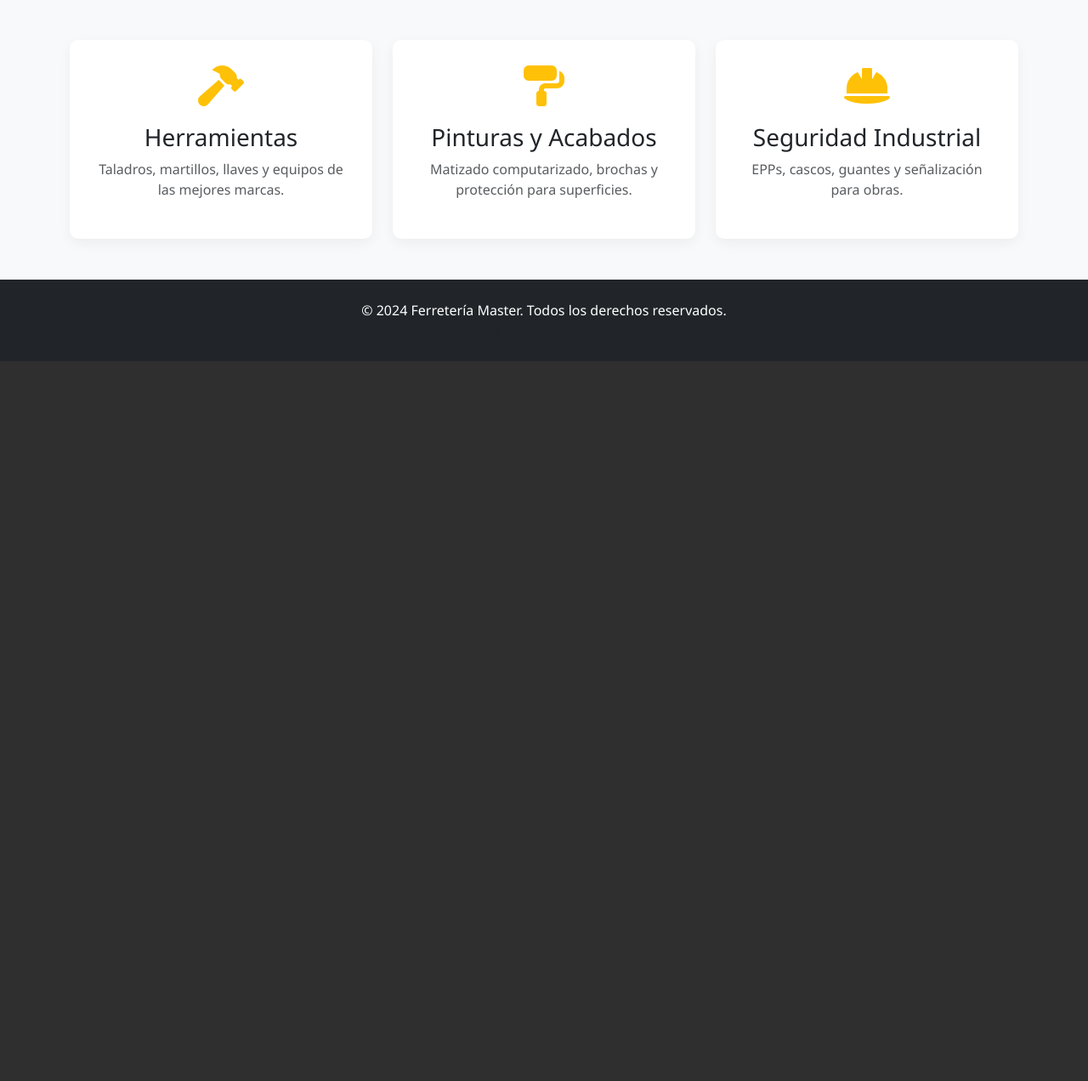
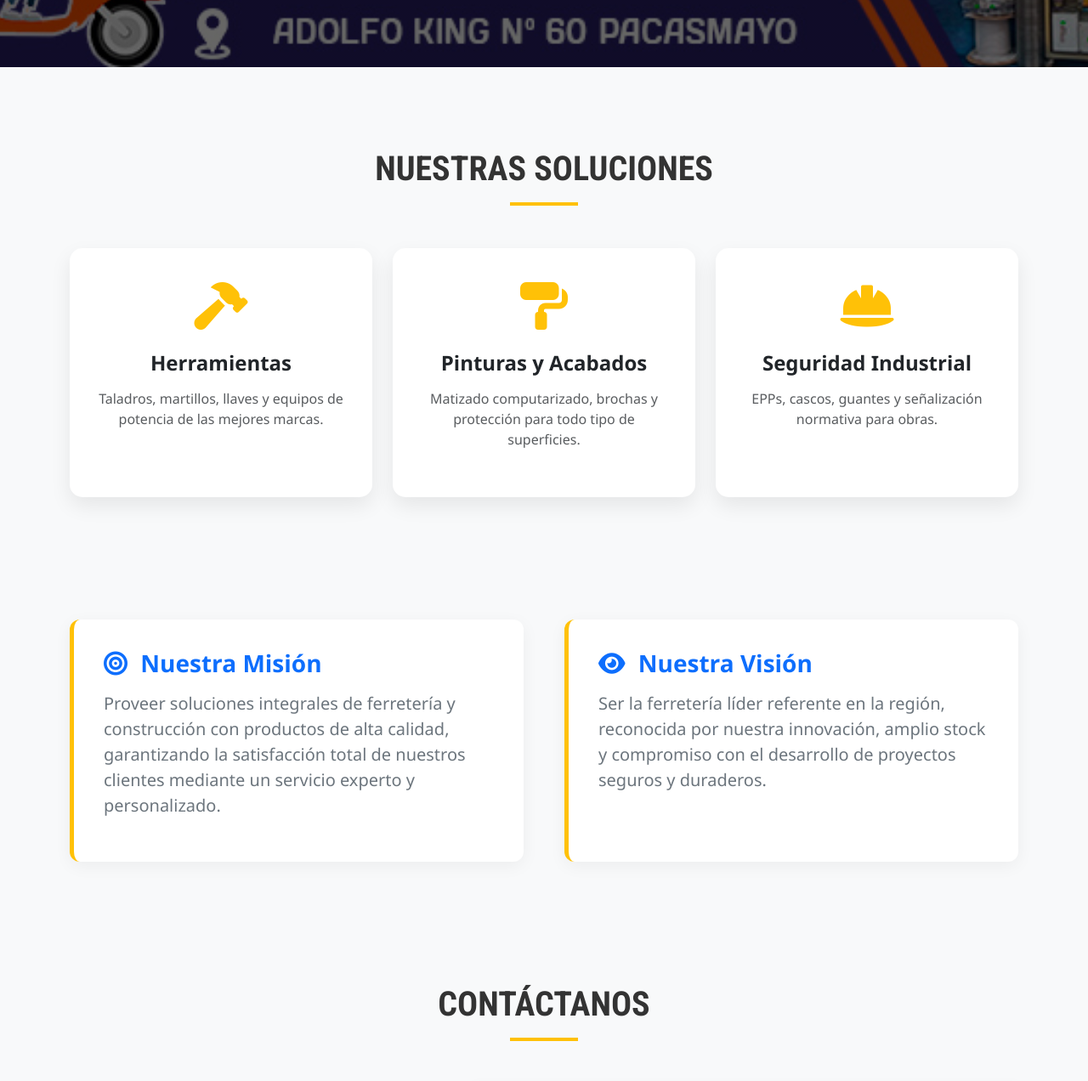
Before and after one commit to Andrevalqui/mi-ferreteria, a Django app: template inventario/templates/inventario/portal.html in a window 1280 px wide. Shown: the part 641-1913 px from the top of the page at 85% size. Before the commit the page ends 1066 px from the top, so only its background shows below. Run offline with Django 5.2, Linux system fonts and the light colour scheme; the template is opened without the code that fills it, so the values that code supplies are empty; parts of the project's set-up code (start-up, migrations or seed data) failed here and were passed over.

Commit message:
Update portal.html

```diff
--- a/inventario/templates/inventario/portal.html
+++ b/inventario/templates/inventario/portal.html
@@ -14,10 +14,11 @@
 
         /* Hero Section */
         .hero {
-            background: linear-gradient(rgba(0,0,0,0.7), rgba(0,0,0,0.7)), url('https://images.unsplash.com/photo-1581783342308-f792ca11df53?ixlib=rb-1.2.1&auto=format&fit=crop&w=1950&q=80');
+            /* CAMBIO: Se usa la imagen portada.jpeg local */
+            background: linear-gradient(rgba(0,0,0,0.6), rgba(0,0,0,0.6)), url("{% static 'inventario/images/portada.jpeg' %}");
             background-size: cover;
             background-position: center;
-            height: 80vh;
+            height: 90vh;
             display: flex;
             align-items: center;
             justify-content: center;
@@ -27,14 +28,21 @@
         }
 
         .brand-title {
-            font-family: 'Roboto Condensed', sans-serif;
+            font-family: 'Anton', sans-serif;
             font-size: 5rem;
             text-transform: uppercase;
             color: #ffc107;
-            text-shadow: 2px 2px 10px rgba(0,0,0,0.8);
+            text-shadow: 3px 3px 15px rgba(0,0,0,0.9);
+            letter-spacing: 2px;
         }
 
-        .hero p { font-size: 1.5rem; max-width: 600px; margin: 0 auto; text-shadow: 1px 1px 5px rgba(0,0,0,0.8); }
+        .hero p {
+            font-size: 1.6rem;
+            max-width: 700px;
+            margin: 0 auto;
+            text-shadow: 2px 2px 5px rgba(0,0,0,1);
+            font-weight: 500;
+        }
 
         .btn-employee {
             position: absolute;
@@ -43,41 +51,75 @@
             z-index: 10;
         }
 
+        /* Feature Cards Premium */
         .feature-card {
             border: none;
-            transition: transform 0.3s;
+            transition: all 0.4s ease;
             background: white;
-            padding: 30px;
-            border-radius: 10px;
-            box-shadow: 0 5px 15px rgba(0,0,0,0.05);
+            padding: 40px 30px;
+            border-radius: 15px;
+            box-shadow: 0 10px 25px rgba(0,0,0,0.08);
+            text-decoration: none;
+            display: block;
+            color: inherit;
+            height: 100%;
+            cursor: pointer;
         }
-        .feature-card:hover { transform: translateY(-10px); }
-        .feature-icon { font-size: 3rem; color: #ffc107; margin-bottom: 20px; }
+        .feature-card:hover {
+            transform: translateY(-15px);
+            box-shadow: 0 20px 40px rgba(0,0,0,0.15);
+            border-bottom: 6px solid #ffc107;
+        }
+        .feature-icon { font-size: 3.5rem; color: #ffc107; margin-bottom: 25px; }
+        .feature-card h3 { font-weight: bold; margin-bottom: 15px; font-size: 1.5rem; }
 
-        /* --- ESTILOS SPLASH SCREEN --- */
+        /* Titles */
+        .section-title {
+            text-align: center;
+            margin-bottom: 50px;
+            font-family: 'Roboto Condensed', sans-serif;
+            font-size: 2.5rem;
+            color: #333;
+            text-transform: uppercase;
+            position: relative;
+        }
+        .section-title::after {
+            content: '';
+            display: block;
+            width: 80px;
+            height: 4px;
+            background: #ffc107;
+            margin: 15px auto 0;
+        }
+
+        /* Misión/Visión/Contacto */
+        .about-box {
+            background: #fff;
+            padding: 35px;
+            border-radius: 12px;
+            box-shadow: 0 5px 20px rgba(0,0,0,0.05);
+            height: 100%;
+            border-left: 5px solid #ffc107;
+        }
+
+        .contact-item { margin-bottom: 25px; display: flex; align-items: center; font-size: 1.1rem; }
+        .contact-item i {
+            width: 45px; height: 45px;
+            background: #ffc107; color: #000;
+            border-radius: 50%;
+            display: inline-flex; align-items: center; justify-content: center;
+            margin-right: 20px; font-size: 1.2rem;
+        }
+
+        /* Splash Screen */
         #splash-overlay {
-            position: fixed;
-            top: 0;
-            left: 0;
-            width: 100%;
-            height: 100%;
+            position: fixed; top: 0; left: 0; width: 100%; height: 100%;
             background: #1d2b38;
             display: none;
-            flex-direction: column;
-            align-items: center;
-            justify-content: center;
-            z-index: 99999;
-            color: white;
-            text-align: center;
+            flex-direction: column; align-items: center; justify-content: center;
+            z-index: 99999; color: white; text-align: center;
         }
-        .splash-text {
-            font-family: 'Anton', sans-serif;
-            font-size: 3rem;
-            letter-spacing: 2px;
-            text-transform: uppercase;
-            margin-bottom: 20px;
-            line-height: 1.2;
-        }
+        .splash-text { font-family: 'Anton', sans-serif; font-size: 3rem; margin-bottom: 20px; }
     </style>
 </head>
 <body>
@@ -89,44 +131,118 @@
     </div>
 
     <!-- Botón de Acceso para Personal -->
-    <a href="{% url 'inventario:login' %}" class="btn btn-warning btn-lg fw-bold btn-employee shadow" id="btn-acceso">
-        <i class="fas fa-user-lock"></i> Acceso Personal
+    <a href="{% url 'inventario:login' %}" class="btn btn-warning btn-lg fw-bold btn-employee shadow rounded-pill" id="btn-acceso">
+        <i class="fas fa-user-lock me-2"></i> Acceso Intranet
     </a>
 
     <!-- Portada Principal -->
     <header class="hero">
         <div class="container">
             <h1 class="brand-title">Ferretería Master</h1>
-            <p class="mb-4">Tu socio confiable en construcción, herramientas y acabados. Calidad garantizada para profesionales.</p>
+            <p class="mb-5">Tu socio confiable en construcción. Herramientas profesionales y acabados de primera calidad.</p>
 
+            <a href="{% url 'inventario:catalogo' %}" class="btn btn-outline-light btn-lg px-5 py-3 fw-bold rounded-pill shadow me-3">
+                <i class="fas fa-search me-2"></i> Ver Catálogo
+            </a>
             <a href="https://wa.me/51997317288" target="_blank" class="btn btn-success btn-lg px-5 py-3 fw-bold rounded-pill shadow">
-                <i class="fab fa-whatsapp"></i> Cotizar por WhatsApp
+                <i class="fab fa-whatsapp me-2"></i> Cotizar Ahora
             </a>
         </div>
     </header>
 
     <!-- Sección de Categorías -->
-    <section class="container my-5">
+    <section class="container my-5 py-5">
+        <h2 class="section-title">Nuestras Soluciones</h2>
         <div class="row text-center g-4">
             <div class="col-md-4">
-                <div class="feature-card h-100">
+                <a href="{% url 'inventario:catalogo' %}?categoria=herramienta" class="feature-card">
                     <i class="fas fa-hammer feature-icon"></i>
                     <h3>Herramientas</h3>
-                    <p class="text-muted">Taladros, martillos, llaves y equipos de las mejores marcas.</p>
+                    <p class="text-muted">Taladros, martillos, llaves y equipos de potencia de las mejores marcas.</p>
+                </a>
+            </div>
+            <div class="col-md-4">
+                <a href="{% url 'inventario:catalogo' %}?categoria=pintura" class="feature-card">
+                    <i class="fas fa-paint-roller feature-icon"></i>
+                    <h3>Pinturas y Acabados</h3>
+                    <p class="text-muted">Matizado computarizado, brochas y protección para todo tipo de superficies.</p>
+                </a>
+            </div>
+            <div class="col-md-4">
+                <a href="{% url 'inventario:catalogo' %}?categoria=seguridad" class="feature-card">
+                    <i class="fas fa-hard-hat feature-icon"></i>
+                    <h3>Seguridad Industrial</h3>
+                    <p class="text-muted">EPPs, cascos, guantes y señalización normativa para obras.</p>
+                </a>
+            </div>
+        </div>
+    </section>
+
+    <!-- Misión y Visión -->
+    <section class="bg-light py-5">
+        <div class="container">
+            <div class="row g-5">
+                <div class="col-md-6">
+                    <div class="about-box">
+                        <h3 class="text-primary fw-bold mb-3"><i class="fas fa-bullseye me-2"></i> Nuestra Misión</h3>
+                        <p class="lead text-secondary">Proveer soluciones integrales de ferretería y construcción con productos de alta calidad, garantizando la satisfacción total de nuestros clientes mediante un servicio experto y personalizado.</p>
+                    </div>
+                </div>
+                <div class="col-md-6">
+                    <div class="about-box">
+                        <h3 class="text-primary fw-bold mb-3"><i class="fas fa-eye me-2"></i> Nuestra Visión</h3>
+                        <p class="lead text-secondary">Ser la ferretería líder referente en la región, reconocida por nuestra innovación, amplio stock y compromiso con el desarrollo de proyectos seguros y duraderos.</p>
+                    </div>
                 </div>
             </div>
-            <div class="col-md-4">
-                <div class="feature-card h-100">
-                    <i class="fas fa-paint-roller feature-icon"></i>
-                    <h3>Pinturas y Acabados</h3>
-                    <p class="text-muted">Matizado computarizado, brochas y protección para superficies.</p>
+        </div>
+    </section>
+
+    <!-- Información de Contacto y Mapa -->
+    <section class="container my-5 py-5" id="contacto">
+        <h2 class="section-title">Contáctanos</h2>
+        <div class="row align-items-center">
+            <div class="col-lg-5 mb-4 mb-lg-0">
+                <div class="p-4 bg-white rounded shadow-sm h-100">
+                    <div class="contact-item">
+                        <i class="fas fa-map-marker-alt"></i>
+                        <div>
+                            <strong>Dirección Principal:</strong><br>
+                            Av. Nicolás Ayllón 1234, Lima - Perú
+                        </div>
+                    </div>
+                    <div class="contact-item">
+                        <i class="fas fa-phone-alt"></i>
+                        <div>
+                            <strong>Teléfono / Ventas:</strong><br>
+                            +51 997 317 288
+                        </div>
+                    </div>
+                    <div class="contact-item">
+                        <i class="fas fa-envelope"></i>
+                        <div>
+                            <strong>Correo Electrónico:</strong><br>
+                            ventas@ferreteriamaster.com
+                        </div>
+                    </div>
+                    <div class="contact-item">
+                        <i class="far fa-clock"></i>
+                        <div>
+                            <strong>Horario de Atención:</strong><br>
+                            Lun - Sáb: 7:00 AM - 6:00 PM
+                        </div>
+                    </div>
+                    <div class="mt-4">
+                        <a href="https://wa.me/51997317288" target="_blank" class="btn btn-success w-100 fw-bold py-3">
+                            <i class="fab fa-whatsapp me-2"></i> Chatear con Ventas
+                        </a>
+                    </div>
                 </div>
             </div>
-            <div class="col-md-4">
-                <div class="feature-card h-100">
-                    <i class="fas fa-hard-hat feature-icon"></i>
-                    <h3>Seguridad Industrial</h3>
-                    <p class="text-muted">EPPs, cascos, guantes y señalización para obras.</p>
+            <div class="col-lg-7">
+                <!-- Mapa Embebido de Google (Ejemplo Lima) -->
+                <div class="rounded shadow overflow-hidden" style="height: 450px;">
+                    <iframe src="https://www.google.com/maps/embed?pb=!1m18!1m12!1m3!1d3901.837894371916!2d-76.9536856!3d-12.054668!2m3!1f0!2f0!3f0!3m2!1i1024!2i768!4f13.1!3m3!1m2!1s0x9105c683b5555555%3A0x123456789!2sLima!5e0!3m2!1ses!2spe!4v1620000000000!5m2!1ses!2spe" width="100%" height="100%" style="border:0;" allowfullscreen="" loading="lazy"></iframe>
                 </div>
             </div>
         </div>
@@ -134,8 +250,10 @@
 
     <footer class="bg-dark text-white text-center py-4">
         <div class="container">
-            <p class="mb-0">&copy; 2024 Ferretería Master. Todos los derechos reservados.</p>
-            <small class="text-muted">Sistema desarrollado para gestión de ferreterías.</small>
+            <!-- AÑO DINÁMICO -->
+            <p class="mb-1 fw-bold fs-5">&copy; {% now "Y" %} Ferretería Master. Todos los derechos reservados.</p>
+            <!-- TEXTO COLOR CORREGIDO -->
+            <small class="text-white-50">Sistema desarrollado para gestión de ferreterías.</small>
         </div>
     </footer>
 
@@ -147,9 +265,9 @@
         document.getElementById('btn-acceso').addEventListener('click', function(e) {
             e.preventDefault();
             const targetUrl = this.href;
-            splashMsg.innerText = "VAMOS A LOGUEARNOS .....";
+            splashMsg.innerText = "ACCEDIENDO AL SISTEMA...";
             splash.style.display = 'flex';
-            setTimeout(() => { window.location.href = targetUrl; }, 1500);
+            setTimeout(() => { window.location.href = targetUrl; }, 1200);
         });
 
         // 2. Splash de Despedida (Logout)
@@ -157,13 +275,13 @@
             const urlParams = new URLSearchParams(window.location.search);
             if (urlParams.has('logout')) {
                 const nombre = urlParams.get('nombre') || 'USUARIO';
-                splashMsg.innerHTML = `NOS VEMOS HASTA LA PRÓXIMA <br> <span style="color:#ffc107">${nombre.toUpperCase()}</span>`;
+                splashMsg.innerHTML = `¡HASTA PRONTO!<br><span style="color:#ffc107">${nombre.toUpperCase()}</span>`;
                 splash.style.display = 'flex';
                 setTimeout(() => {
                     splash.style.transition = "opacity 0.8s";
                     splash.style.opacity = "0";
                     setTimeout(() => { splash.style.display = 'none'; }, 800);
-                }, 3000);
+                }, 2500);
             }
         });
     </script>
```
